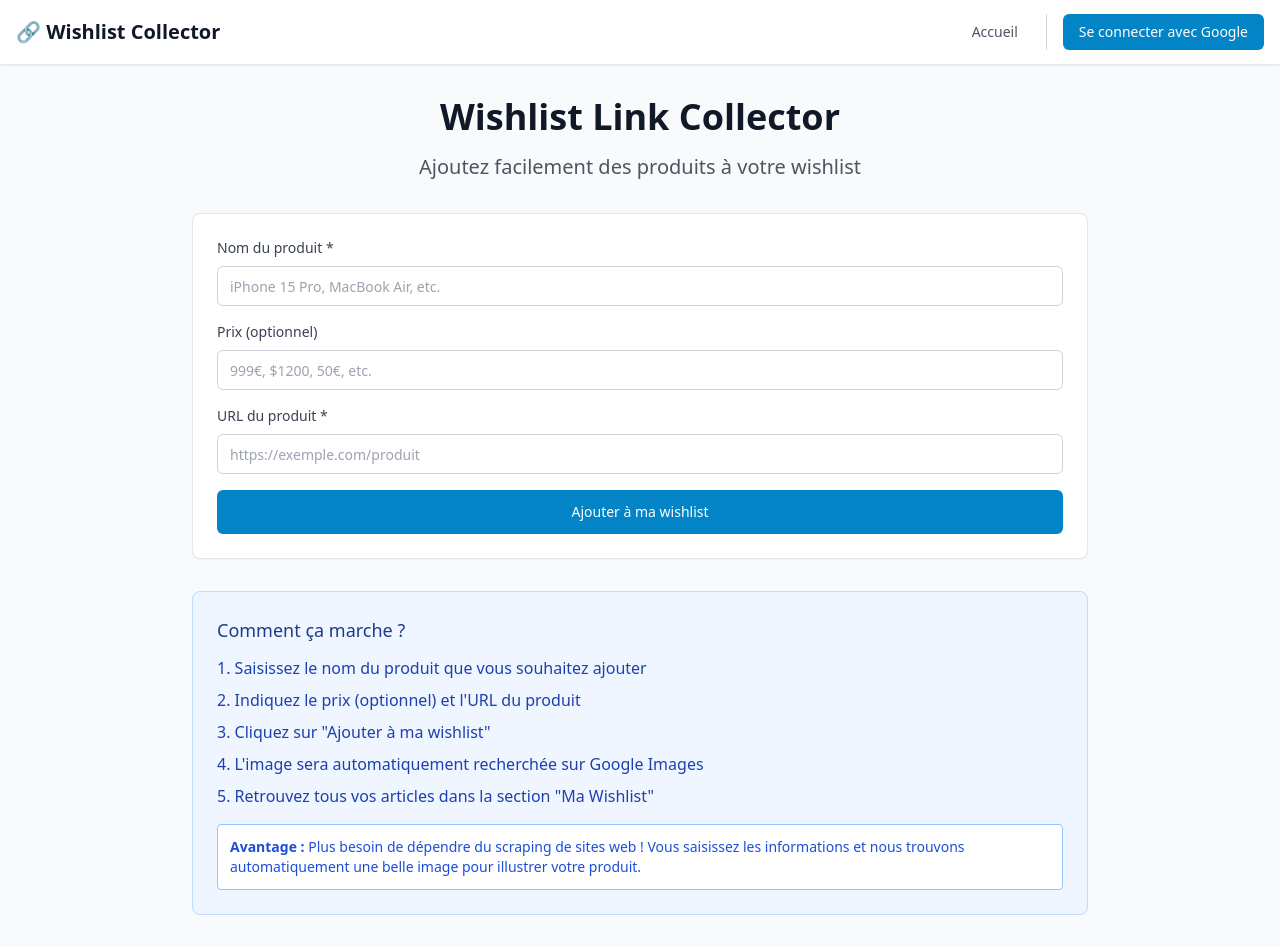
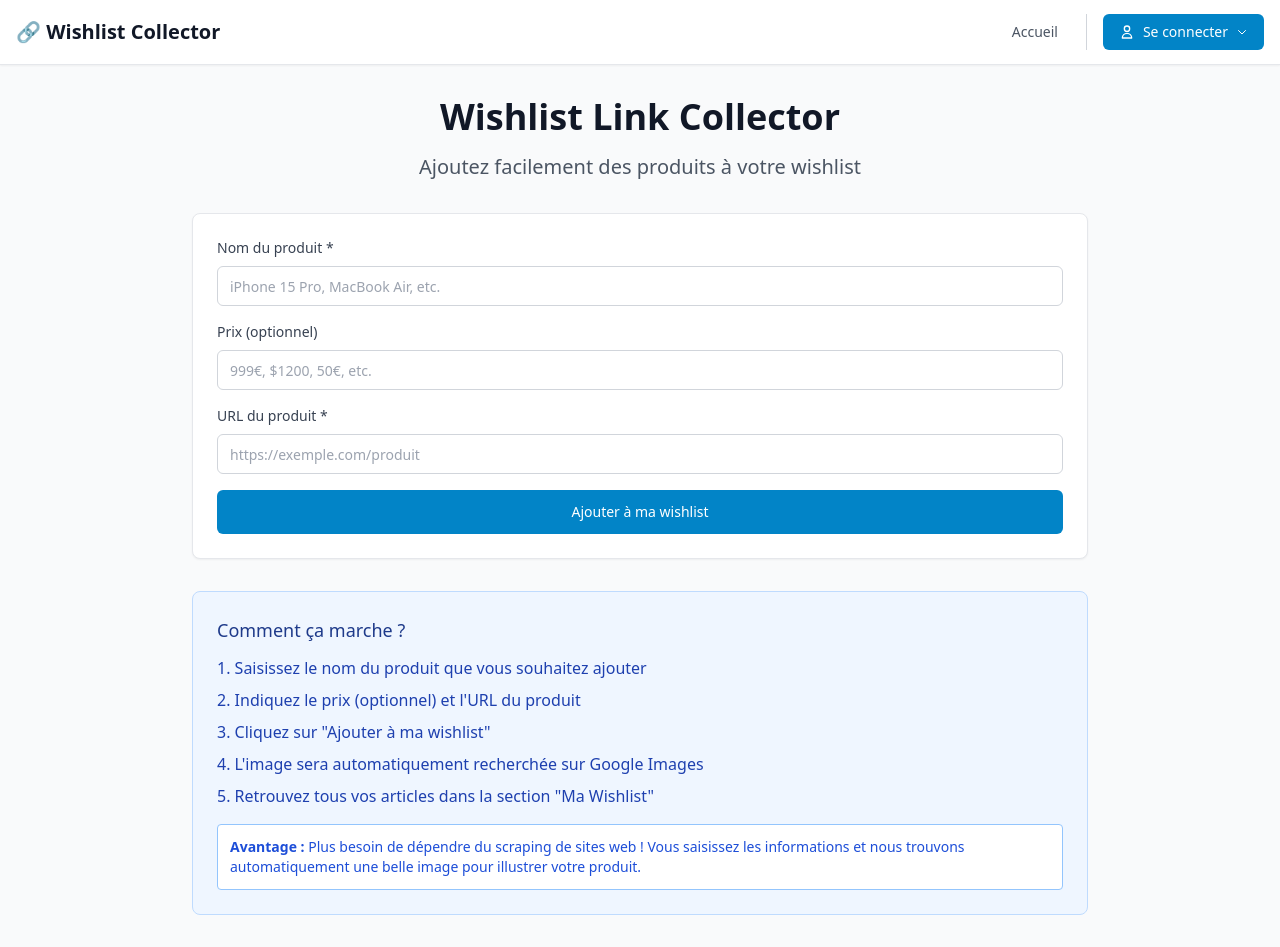
Before and after one commit to Bathieuu/Wishlist, a React (Vite) app: page / in a window 1280 px wide. Built offline with nearby package versions, Linux system fonts and the light colour scheme; no server answers.

Commit message:
fix: design dropdown cohérent dans le header - Bouton de connexion du header avec même design dropdown - Interface utilisateur cohérente sur tout le site - Suppression de l'ancien bouton simple

```diff
--- a/src/components/Header.tsx
+++ b/src/components/Header.tsx
@@ -1,27 +1,16 @@
 import { Link } from 'react-router-dom';
 import { useAuth } from '@/hooks/useAuth';
+import { useState } from 'react';
 
 export default function Header() {
-  const { user, signOut, signInWithGoogle } = useAuth();
+  const { user, signOut, signInWithGoogle, signInWithApple } = useAuth();
+  const [isDropdownOpen, setIsDropdownOpen] = useState(false);
 
   const handleSignOut = async () => {
     try {
       await signOut();
     } catch (error) {
       console.error('Error signing out:', error);
-    }
-  };
-
-  const handleSignIn = async () => {
-    try {
-      const { error } = await signInWithGoogle();
-      if (error) {
-        console.error('Error signing in:', error);
-        alert('Erreur de connexion. Assurez-vous que Google OAuth est configuré dans Supabase.');
-      }
-    } catch (error) {
-      console.error('Error signing in:', error);
-      alert('Erreur de connexion. Vérifiez la configuration Supabase.');
     }
   };
 
@@ -67,12 +56,84 @@ export default function Header() {
                   </button>
                 </div>
               ) : (
-                <button
-                  onClick={handleSignIn}
-                  className="btn btn-primary px-4 py-2 text-sm"
-                >
-                  Se connecter avec Google
-                </button>
+                <div className="relative">
+                  <button
+                    onClick={() => setIsDropdownOpen(!isDropdownOpen)}
+                    className="btn btn-primary px-4 py-2 text-sm flex items-center gap-2"
+                  >
+                    <svg className="w-4 h-4" fill="none" stroke="currentColor" viewBox="0 0 24 24">
+                      <path strokeLinecap="round" strokeLinejoin="round" strokeWidth={2} d="M16 7a4 4 0 11-8 0 4 4 0 018 0zM12 14a7 7 0 00-7 7h14a7 7 0 00-7-7z" />
+                    </svg>
+                    Se connecter
+                    <svg
+                      className={`w-3 h-3 transition-transform duration-200 ${isDropdownOpen ? 'rotate-180' : ''}`}
+                      fill="none"
+                      stroke="currentColor"
+                      viewBox="0 0 24 24"
+                    >
+                      <path strokeLinecap="round" strokeLinejoin="round" strokeWidth={2} d="M19 9l-7 7-7-7" />
+                    </svg>
+                  </button>
+
+                  {/* Menu dropdown */}
+                  {isDropdownOpen && (
+                    <div className="absolute top-full right-0 mt-2 w-64 bg-white border border-gray-200 rounded-xl shadow-2xl z-50 overflow-hidden animate-in">
+                      <div className="py-2">
+                        {/* Option Google */}
+                        <button
+                          onClick={() => {
+                            setIsDropdownOpen(false);
+                            signInWithGoogle();
+                          }}
+                          className="w-full px-4 py-3 text-left hover:bg-gray-50 flex items-center gap-3 transition-colors"
+                        >
+                          <div className="w-6 h-6 flex items-center justify-center">
+                            <svg className="w-4 h-4" viewBox="0 0 24 24">
+                              <path fill="#4285F4" d="M22.56 12.25c0-.78-.07-1.53-.2-2.25H12v4.26h5.92c-.26 1.37-1.04 2.53-2.21 3.31v2.77h3.57c2.08-1.92 3.28-4.74 3.28-8.09z"/>
+                              <path fill="#34A853" d="M12 23c2.97 0 5.46-.98 7.28-2.66l-3.57-2.77c-.98.66-2.23 1.06-3.71 1.06-2.86 0-5.29-1.93-6.16-4.53H2.18v2.84C3.99 20.53 7.7 23 12 23z"/>
+                              <path fill="#FBBC05" d="M5.84 14.09c-.22-.66-.35-1.36-.35-2.09s.13-1.43.35-2.09V7.07H2.18C1.43 8.55 1 10.22 1 12s.43 3.45 1.18 4.93l2.85-2.22.81-.62z"/>
+                              <path fill="#EA4335" d="M12 5.38c1.62 0 3.06.56 4.21 1.64l3.15-3.15C17.45 2.09 14.97 1 12 1 7.7 1 3.99 3.47 2.18 7.07l3.66 2.84c.87-2.6 3.3-4.53 6.16-4.53z"/>
+                            </svg>
+                          </div>
+                          <div>
+                            <div className="font-medium text-gray-900 text-sm">Google</div>
+                            <div className="text-xs text-gray-500">Connexion rapide</div>
+                          </div>
+                        </button>
+
+                        {/* Séparateur */}
+                        <div className="border-t border-gray-100 my-1"></div>
+
+                        {/* Option Apple */}
+                        <button
+                          onClick={() => {
+                            setIsDropdownOpen(false);
+                            signInWithApple();
+                          }}
+                          className="w-full px-4 py-3 text-left hover:bg-gray-50 flex items-center gap-3 transition-colors"
+                        >
+                          <div className="w-6 h-6 flex items-center justify-center">
+                            <svg className="w-4 h-4" viewBox="0 0 24 24" fill="#000000">
+                              <path d="M18.71 19.5c-.83 1.24-1.71 2.45-3.05 2.47-1.34.03-1.77-.79-3.29-.79-1.53 0-2 .77-3.27.82-1.31.05-2.3-1.32-3.14-2.53C4.25 17 2.94 12.45 4.7 9.39c.87-1.52 2.43-2.48 4.12-2.51 1.28-.02 2.5.87 3.29.87.78 0 2.26-1.07 3.81-.91.65.03 2.47.26 3.64 1.98-.09.06-2.17 1.28-2.15 3.81.03 3.02 2.65 4.03 2.68 4.04-.03.07-.42 1.44-1.38 2.83M13 3.5c.73-.83 1.94-1.46 2.94-1.5.13 1.17-.34 2.35-1.04 3.19-.69.85-1.83 1.51-2.95 1.42-.15-1.15.41-2.35 1.05-3.11z"/>
+                            </svg>
+                          </div>
+                          <div>
+                            <div className="font-medium text-gray-900 text-sm">Apple</div>
+                            <div className="text-xs text-gray-500">Sign In with Apple</div>
+                          </div>
+                        </button>
+                      </div>
+                    </div>
+                  )}
+
+                  {/* Fermer le dropdown si on clique à l'extérieur */}
+                  {isDropdownOpen && (
+                    <div
+                      className="fixed inset-0 z-40"
+                      onClick={() => setIsDropdownOpen(false)}
+                    />
+                  )}
+                </div>
               )}
             </div>
           </nav>
```
